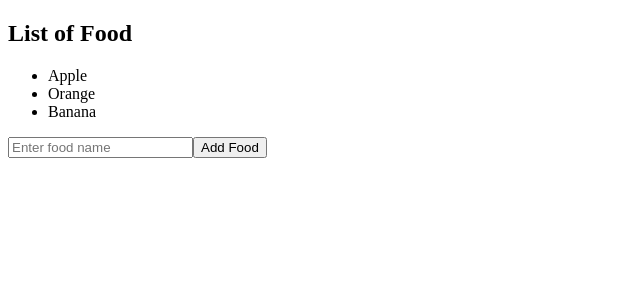
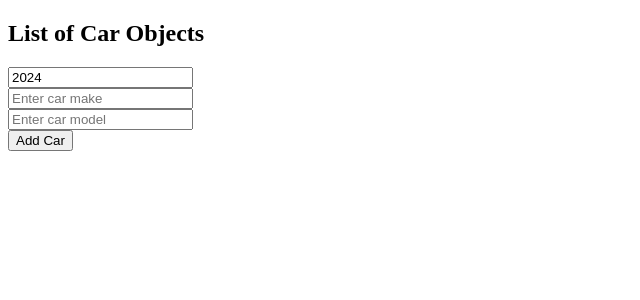
Before and after one commit to martahil/React_BroCode, a React (Vite) app: page / in a window 1280 px wide. Shown: the top 300 px of the page, without its empty margins (0-640 px from the left). Built offline with nearby package versions, Linux system fonts and the light colour scheme.

Commit message:
02:48:55 update ARRAY of OBJECTS in state

```diff
--- a/src/App.jsx
+++ b/src/App.jsx
@@ -159,7 +159,7 @@
 
 export default App*/
 
-/* 11) 12) 13) */
+/* 11) 12) 13) 14) */
 import MyComponent from "./MyComponent.jsx"
 
 function App() {
--- a/src/MyComponent.jsx
+++ b/src/MyComponent.jsx
@@ -157,8 +157,7 @@
 
 export default MyComponent*/
 
-/* 13)*/
-
+/* 13)
 function MyComponent(){
     const [foods, setFoods] = useState(["Apple", "Orange", "Banana"]);
 
@@ -188,4 +187,61 @@
     </div>);
 }
 
+export default MyComponent*/
+
+/* 14)*/
+function MyComponent(){
+    const [cars, setCars] = useState([]);
+    const [carYear, setCarYear] = useState(new Date().getFullYear());
+    const [carMake, setCarMake] = useState("");
+    const [carModel, setCarModel] = useState("");
+
+    function handleAddCar(){
+        const newCar = {year: carYear,
+                        make: carMake,
+                        model: carModel};
+        setCars(c => [...c, newCar]);
+
+        setCarYear(new Date().getFullYear());
+        setCarMake("");
+        setCarModel("");
+
+    }
+
+    function handleRemoveCar(index){
+        setCars(c => c.filter((_, i) => i !== index));
+    }
+
+    function handleYearChange(event){
+        setCarYear(event.target.value);
+    }
+
+    function handleMakeChange(event){
+        setCarMake(event.target.value);
+    }
+
+    function handleModelChange(event){
+        setCarModel(event.target.value);
+    }
+
+    return(
+        <div>
+            <h2>List of Car Objects</h2>
+            <ul>
+                {cars.map((car, index) =>
+                    <li key={index} onClick={() => handleRemoveCar(index)}>
+                        {car.year} {car.make} {car.model}
+                    </li>)}
+            </ul>
+
+            <input type="number" value={carYear} onChange={handleYearChange}/><br />
+            <input type="text" value={carMake} onChange={handleMakeChange}
+                placeholder="Enter car make"/><br />
+            <input type="text" value={carModel} onChange={handleModelChange}
+                placeholder="Enter car model"/><br />
+            <button onClick={handleAddCar}>Add Car</button>
+        </div>
+    );
+}
+
 export default MyComponent
```
